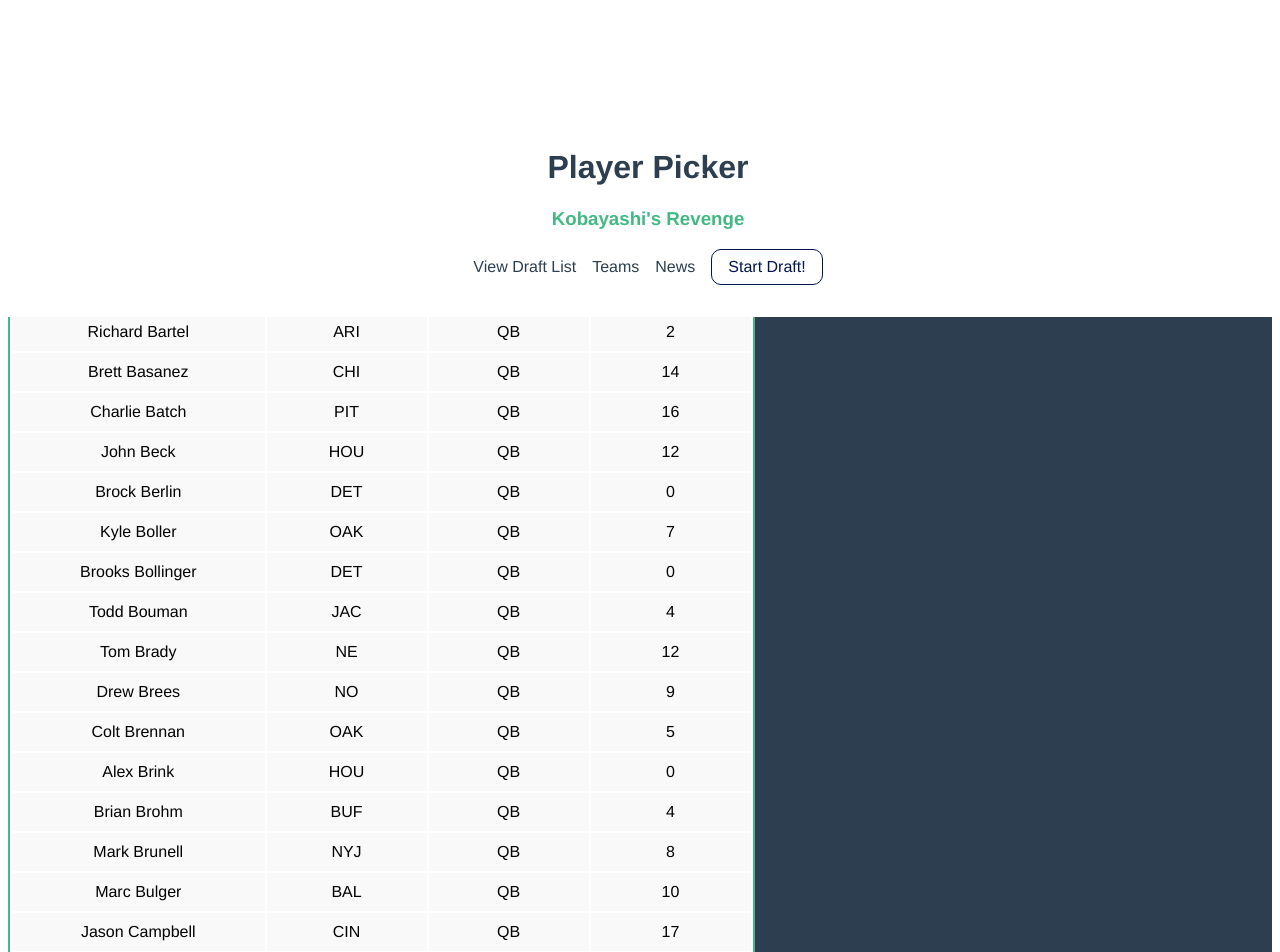
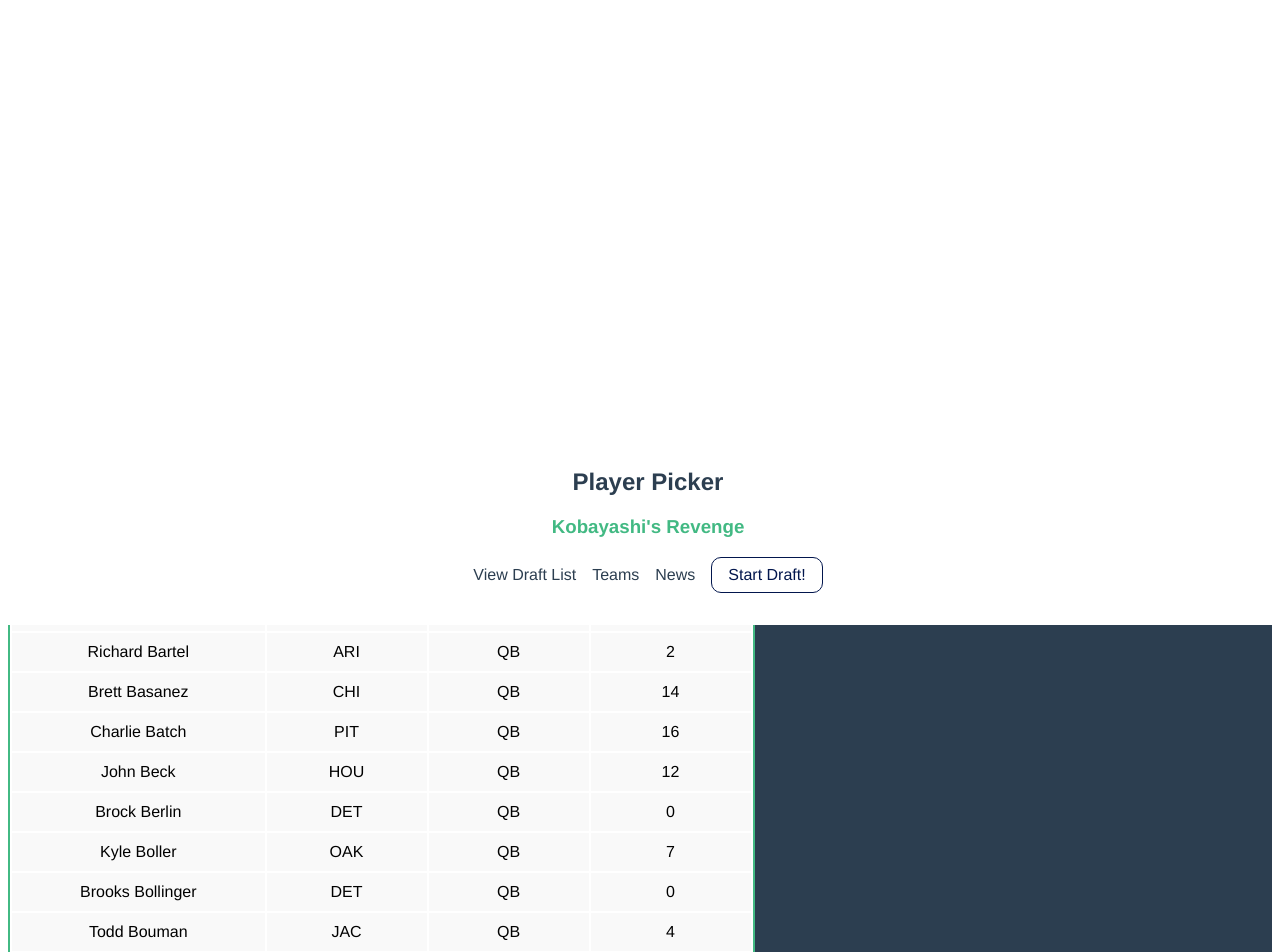
Before and after one commit to liztrenholme/ffbpaul, a Vue app: page / in a window 1280 px wide. Shown: the top 952 px of the page. Built offline with nearby package versions, Linux system fonts and the light colour scheme.

Commit message:
looping through v-for with value and key setup

```diff
--- a/src/App.vue
+++ b/src/App.vue
@@ -1,8 +1,9 @@
 <template>
   <div id="app">
-    <div class="nav">
+    <nav class="nav">
       <NavBar />
-    </div>
+    </nav>
+    <div class="mainContainer">
       <form id="search">
         Search
         <input name="query" v-model="searchQuery" />
@@ -12,6 +13,7 @@
         v-bind:columns="gridColumns"
         v-bind:filter-key="searchQuery"
       />
+    </div>
   </div>
 </template>
 
@@ -86,13 +88,14 @@ export default {
       //   { name: "Jackie Chan", power: 7000 },
       //   { name: "Jet Li", power: 8000 }
       // ]
+    };
   }
-  }
-}
+};
 </script>
 
-<style>
+<style scoped>
 #app {
+  /* margin-top: -8em; */
   font-family: "Avenir", Helvetica, Arial, sans-serif;
   -webkit-font-smoothing: antialiased;
   -moz-osx-font-smoothing: grayscale;
@@ -100,13 +103,14 @@ export default {
   background-color: #2c3e50;
   height: fit-content;
 }
-#search {
-  margin-top: 8em;
+.mainContainer {
+  margin-top: 28em;
+  background-color: #2c3e50;
 }
 .nav {
-  margin: 0;
+  /* margin: -28;
   position: fixed;
   width: 100%;
-  background-color: #fff;
+  background-color: #fff; */
 }
 </style>
--- a/src/components/PlayersListTable.vue
+++ b/src/components/PlayersListTable.vue
@@ -4,21 +4,19 @@
       <thead>
         <tr>
           <th
-        v-bind:key="key"
+            :key="key"
             v-for="key in columns"
             @click="sortBy(key)"
-          :class="{ active: sortKey == key }">
+            :class="{ active: sortKey == key }"
+          >
             {{ key | capitalize }}
-          <span class="arrow" :class="sortOrders[key] > 0 ? 'asc' : 'dsc'">
-          </span>
+            <span class="arrow" :class="sortOrders[key] > 0 ? 'asc' : 'dsc'"></span>
           </th>
         </tr>
       </thead>
       <tbody>
-      <tr v-bind:key="entry" v-for="entry in filteredPlayers">
-        <td v-bind:key="key" v-for="key in columns">
-          {{entry[key]}}
-        </td>
+        <tr :key="key" v-for="(entry, key) in filteredPlayers">
+          <td :key="key" v-for="key in columns">{{entry[key]}}</td>
         </tr>
       </tbody>
     </table>
@@ -27,83 +25,65 @@
 
 <script>
 export default {
-  name: 'PlayersListTable',
+  name: "PlayersListTable",
   props: {
-    players: Array,
+    players: Object,
     columns: Array,
     filterKey: String
   },
-  data: function () {
-    var sortOrders = {}
-    this.columns.forEach(function (key) {
-      sortOrders[key] = 1
-    })
+  data: function() {
+    var sortOrders = {};
+    this.columns.forEach(function(key) {
+      sortOrders[key] = 1;
+    });
     return {
-      sortKey: '',
+      sortKey: "",
       sortOrders: sortOrders
-    }
+    };
   },
   computed: {
-//     filteredHeroes: function () {
-//       var sortKey = this.sortKey
-//       var filterKey = this.filterKey && this.filterKey.toLowerCase()
-//       var order = this.sortOrders[sortKey] || 1
-//       var heroes = this.heroes
-//       if (filterKey) {
-//         heroes = heroes.filter(function (row) {
-//           return Object.keys(row).some(function (key) {
-//             return String(row[key]).toLowerCase().indexOf(filterKey) > -1
-//           })
-//         })
-//       }
-//       if (sortKey) {
-//         heroes = heroes.slice().sort(function (a, b) {
-//           a = a[sortKey]
-//           b = b[sortKey]
-//           return (a === b ? 0 : a > b ? 1 : -1) * order
-//         })
-//       }
-//       return heroes
-//     }
-//   },
-filteredPlayers: function () {
-      var sortKey = this.sortKey
-      var filterKey = this.filterKey && this.filterKey.toLowerCase()
-      var order = this.sortOrders[sortKey] || 1
-      var players = this.players.__ob__.value.Players
-      console.log(players.__ob__.value.Players)
+    filteredPlayers: function() {
+      var sortKey = this.sortKey;
+      var filterKey = this.filterKey && this.filterKey.toLowerCase();
+      var order = this.sortOrders[sortKey] || 1;
+      var players = this.players.__ob__.value.Players;
+      console.log(this.players.__ob__.value.Players);
       if (filterKey) {
-        players = players.filter(function (row) {
-          return Object.keys(row).some(function (key) {
-            return String(row[key]).toLowerCase().indexOf(filterKey) > -1
-          })
-        })
+        players = players.filter(function(row) {
+          return Object.keys(row).some(function(key) {
+            return (
+              String(row[key])
+                .toLowerCase()
+                .indexOf(filterKey) > -1
+            );
+          });
+        });
       }
       if (sortKey) {
-        players = players.slice().sort(function (a, b) {
-          a = a[sortKey]
-          b = b[sortKey]
-          return (a === b ? 0 : a > b ? 1 : -1) * order
-        })
+        players = players.slice().sort(function(a, b) {
+          a = a[sortKey];
+          b = b[sortKey];
+          return (a === b ? 0 : a > b ? 1 : -1) * order;
+        });
       }
-      return players
+      return players;
     }
   },
   filters: {
-    capitalize: function (str) {
-      return str.charAt(0).toUpperCase() + str.slice(1)
+    capitalize: function(str) {
+      return str.charAt(0).toUpperCase() + str.slice(1);
     }
   },
   methods: {
-    sortBy: function (key) {
-      this.sortKey = key
-      this.sortOrders[key] = this.sortOrders[key] * -1
+    sortBy: function(key) {
+      console.log(key, "hiiiiiii");
+      this.sortKey = key;
+      this.sortOrders[key] = this.sortOrders[key] * -1;
     }
   }
-}
+};
 
 // https://www.fantasyfootballnerd.com/service/players/json/test/QB/
-
 </script>
 
 
@@ -117,7 +97,7 @@ table {
 
 th {
   background-color: #42b983;
-  color: rgba(255,255,255,0.66);
+  color: rgba(255, 255, 255, 0.66);
   cursor: pointer;
   -webkit-user-select: none;
   -moz-user-select: none;
@@ -129,7 +109,8 @@ td {
   background-color: #f9f9f9;
 }
 
-th, td {
+th,
+td {
   min-width: 120px;
   padding: 10px 20px;
 }
@@ -162,5 +143,4 @@ th.active .arrow {
   border-right: 4px solid transparent;
   border-top: 4px solid #fff;
 }
-
 </style>
```
Lines whose indentation alone changed are shown as unchanged.
